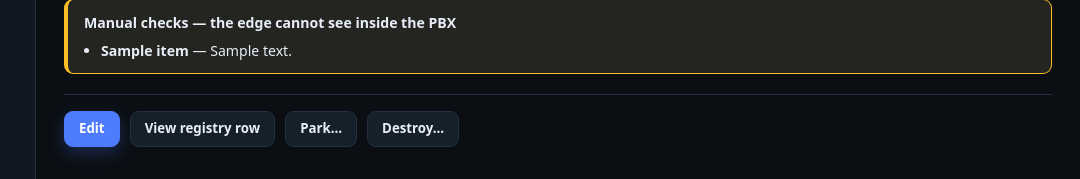
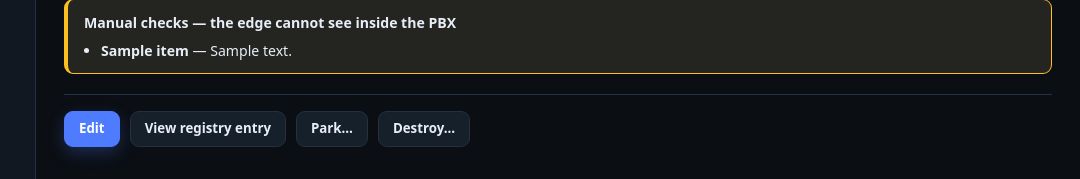
Before and after one commit to oraad/voip-edge, a FastAPI app: template web/templates/home_detail.html in a window 1280 px wide. Shown: the part 917-1096 px from the top of the page, without its empty margins (200-1280 px from the left). Run offline with FastAPI, Linux system fonts and the light colour scheme; the template is opened without the code that fills it: most values are stand-ins (such as "Sample title", 1, 10 or a date in 2020).

Commit message:
fix(homes): label the raw row action View registry entry

```diff
--- a/console/homes_ui.py
+++ b/console/homes_ui.py
@@ -240,7 +240,7 @@ def home_detail(
             "reload_errors": reload_errors,
             "live_url": f"/homes/{quote(domain, safe='')}/live",
             "edit_url": f"/tables/tenant_registry/{quote(domain, safe='')}/edit",
-            "raw_url": f"/tables/tenant_registry/{quote(domain, safe='')}",
+            "registry_url": f"/tables/tenant_registry/{quote(domain, safe='')}",
             "park_url": f"/homes/{quote(domain, safe='')}/park",
             "destroy_url": f"/homes/{quote(domain, safe='')}/destroy",
         },
--- a/web/templates/home_detail.html
+++ b/web/templates/home_detail.html
@@ -120,7 +120,7 @@
   {% if not status.readonly %}
   <a class="btn pri" href="{{ edit_url }}">Edit</a>
   {% endif %}
-  <a class="btn" href="{{ raw_url }}">View registry row</a>
+  <a class="btn" href="{{ registry_url }}">View registry entry</a>
   {% if not status.readonly %}
   <a class="btn" href="{{ park_url }}">Park…</a>
   <a class="btn" href="{{ destroy_url }}">Destroy…</a>
```
